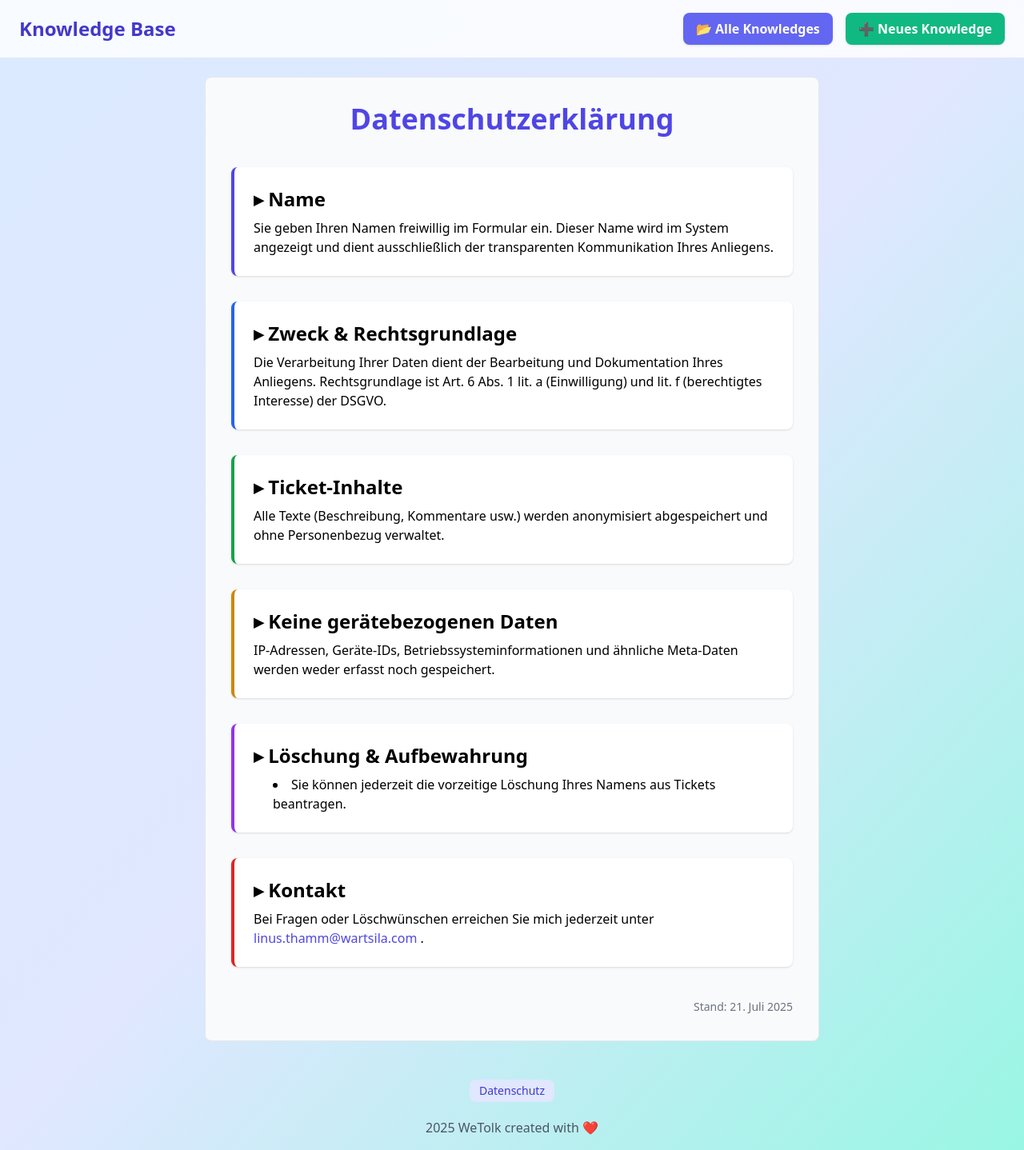
After one commit to BloodyDE/WeTolk, a Django app: page /datenschutz/ in a window 1280 px wide. The commit adds this page. Shown: the whole page at 80% size. Run offline with Django 5.2, Linux system fonts and the light colour scheme; some libraries are stand-ins or nearby versions.

Commit message:
Add Privacy Policy page and update URLs; enhance footer with privacy link

```diff
--- a/templates/base.html
+++ b/templates/base.html
@@ -54,7 +54,6 @@
   });
 </script>
 
-
 </head>
 <body class="min-h-screen flex flex-col bg-gradient-to-br from-blue-100 via-indigo-100 to-teal-200">
   <header class="bg-white/80 backdrop-blur sticky top-0 z-50">
@@ -78,9 +77,21 @@
 
   <main class="flex-1 py-6 px-4">
     {% block content %}{% endblock %}
+
+  <!-- 1) Footer-Link zur Datenschutz-Seite -->
+  <footer class="mt-12 text-center">
+  <div class="flex justify-center">
+    <a
+      href="{% url 'tickets:privacy' %}"
+      class="inline-block px-3 py-1 text-sm bg-indigo-100 text-indigo-700 rounded-lg hover:bg-indigo-200 transition"
+    >
+      Datenschutz
+    </a>
+  </div>
+</footer>
   </main>
 
-  <footer class="text-center py-4 text-gray-600">
+  <footer class="-mt-5 text-center py-4 text-gray-600">
     2025 WeTolk created with ❤️
   </footer>
 
--- /dev/null
+++ b/templates/privacy.html
@@ -0,0 +1,65 @@
+{% extends 'base.html' %}
+{% block title %}Datenschutzerklärung{% endblock %}
+
+{% block content %}
+<article class="max-w-3xl mx-auto bg-gray-50 border border-gray-200 rounded-lg p-8 space-y-10 prose">
+  <!-- Hauptüberschrift -->
+  <h1 class="text-4xl font-extrabold text-center text-indigo-600 mb-4">Datenschutzerklärung</h1>
+
+  <div class="space-y-8">
+    <!-- Name -->
+    <section class="border-l-4 border-indigo-600 bg-white p-6 rounded-lg shadow">
+      <h2 class="text-2xl font-semibold mb-2">▸ Name</h2>
+      <p class="mb-0">
+        Sie geben Ihren Namen freiwillig im Formular ein. Dieser Name wird im System angezeigt und dient ausschließlich der transparenten Kommunikation Ihres Anliegens.
+      </p>
+    </section>
+
+    <!-- Zweck & Rechtsgrundlage -->
+    <section class="border-l-4 border-blue-600 bg-white p-6 rounded-lg shadow">
+      <h2 class="text-2xl font-semibold mb-2">▸ Zweck &amp; Rechtsgrundlage</h2>
+      <p class="mb-0">
+        Die Verarbeitung Ihrer Daten dient der Bearbeitung und Dokumentation Ihres Anliegens. Rechtsgrundlage ist Art. 6 Abs. 1 lit. a (Einwilligung) und lit. f (berechtigtes Interesse) der DSGVO.
+      </p>
+    </section>
+
+    <!-- Ticket-Inhalte -->
+    <section class="border-l-4 border-green-600 bg-white p-6 rounded-lg shadow">
+      <h2 class="text-2xl font-semibold mb-2">▸ Ticket-Inhalte</h2>
+      <p class="mb-0">
+        Alle Texte (Beschreibung, Kommentare usw.) werden anonymisiert abgespeichert und ohne Personenbezug verwaltet.
+      </p>
+    </section>
+
+    <!-- Keine gerätebezogenen Daten -->
+    <section class="border-l-4 border-yellow-600 bg-white p-6 rounded-lg shadow">
+      <h2 class="text-2xl font-semibold mb-2">▸ Keine gerätebezogenen Daten</h2>
+      <p class="mb-0">
+        IP‑Adressen, Geräte‑IDs, Betriebssysteminformationen und ähnliche Meta-Daten werden weder erfasst noch gespeichert.
+      </p>
+    </section>
+
+    <!-- Löschung & Aufbewahrung -->
+    <section class="border-l-4 border-purple-600 bg-white p-6 rounded-lg shadow">
+      <h2 class="text-2xl font-semibold mb-2">▸ Löschung &amp; Aufbewahrung</h2>
+      <ul class="list-disc list-inside ml-6">
+        <li>Sie können jederzeit die vorzeitige Löschung Ihres Namens aus Tickets beantragen.</li>
+      </ul>
+    </section>
+
+    <!-- Kontakt -->
+    <section class="border-l-4 border-red-600 bg-white p-6 rounded-lg shadow">
+      <h2 class="text-2xl font-semibold mb-2">▸ Kontakt</h2>
+      <p class="mb-0">
+        Bei Fragen oder Löschwünschen erreichen Sie mich jederzeit unter
+        <a href="mailto:linus.thamm@wartsila.com" class="text-indigo-600 hover:underline">
+          linus.thamm@wartsila.com
+        </a>.
+      </p>
+    </section>
+  </div>
+
+  <!-- Footer -->
+  <p class="text-right text-sm text-gray-500">Stand: 21. Juli 2025</p>
+</article>
+{% endblock %}
--- a/tickets/urls.py
+++ b/tickets/urls.py
@@ -1,12 +1,14 @@
 # tickets/urls.py
 
 from django.urls import path
+from . import views
 from .views import (
     TicketListView,
     TicketCreateView,
     TicketDetailView,
     ticket_snippet,
     preview_bullet,
+
 )
 
 app_name = "tickets"
@@ -46,4 +48,7 @@ urlpatterns = [
         preview_bullet,
         name="preview_bullet"
     ),
+
+    path(
+        'datenschutz/', views.PrivacyView.as_view(), name='privacy'),
 ]
--- a/tickets/views.py
+++ b/tickets/views.py
@@ -4,6 +4,7 @@ from django.urls import reverse_lazy
 from django.shortcuts import get_object_or_404, render
 from django.http import HttpResponseBadRequest
 from django.views.decorators.http import require_http_methods, require_POST
+from django.views.generic import TemplateView
 
 from .models import Ticket, TicketComment
 from .forms import TicketForm, CommentForm
@@ -87,3 +88,6 @@ def preview_bullet(request):
     if not text.strip():
         return HttpResponseBadRequest('Kein Text übergeben.')
     return render(request, 'tickets/_bullet_list.html', {'text': text})
+
+class PrivacyView(TemplateView):
+    template_name = 'privacy.html'
```
